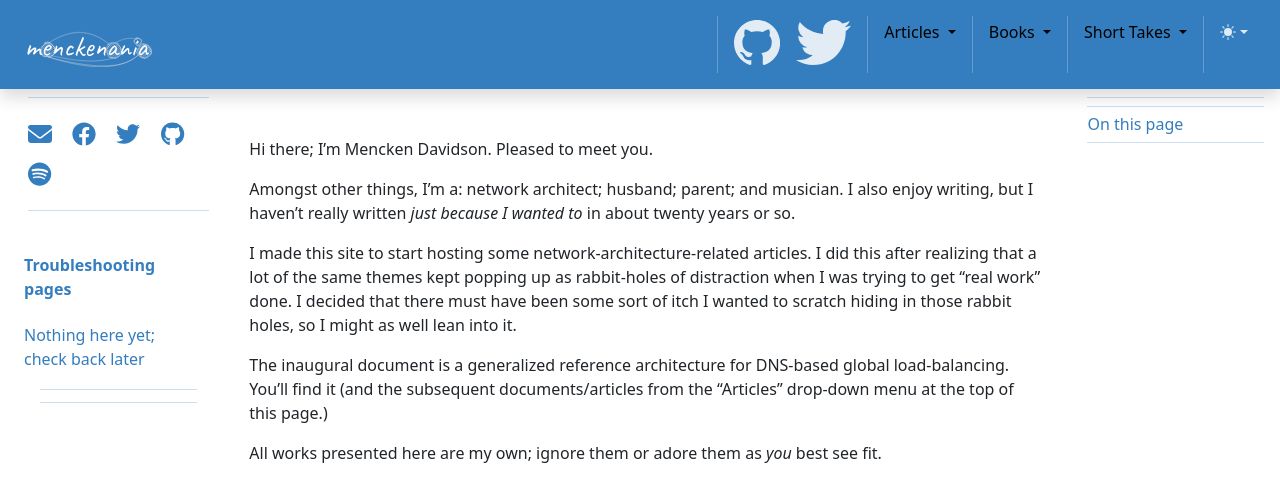
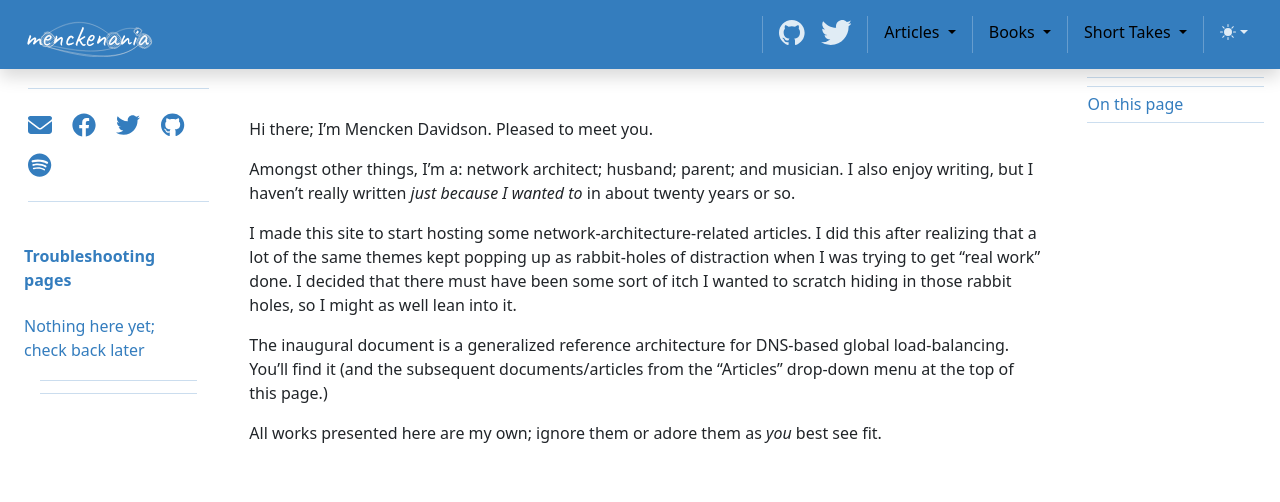
Before and after one commit to menckend/alpha, a Jekyll site: the page built from index.md, in a window 1280 px wide and 900 px high. Shown: the top 502 px of the window. Built offline with Jekyll 4.4.1, drawn with Linux system fonts in a browser that asks for light colours; nearby versions of some CDN libraries; library files that are not in the unit come from our copies.

Commit message:
Update newtemplate-header.html

```diff
--- a/_includes/newtemplate-header.html
+++ b/_includes/newtemplate-header.html
@@ -130,7 +130,7 @@
           <!-- Github icon/link -->
           <li class="nav-item col-6 col-lg-auto">
             <a class="nav-link py-2 px-0 px-lg-2" href="https://github.com/menckend/" target="_blank" rel="noopener">
-              <svg xmlns="http://www.w3.org/2000/svg"  height="45" class="navbar-nav-svg" viewBox="0 0 512 499.36" role="img">
+              <svg xmlns="http://www.w3.org/2000/svg"  height="25" class="navbar-nav-svg" viewBox="0 0 512 499.36" role="img">
               <title>GitHub</title>
               <path fill="currentColor" fill-rule="evenodd" d="M256 0C114.64 0 0 114.61 0 256c0 113.09 73.34 209 175.08 242.9 12.8 2.35 17.47-5.56 17.47-12.34 0-6.08-.22-22.18-.35-43.54-71.2 15.49-86.2-34.34-86.2-34.34-11.64-29.57-28.42-37.45-28.42-37.45-23.27-15.84 1.73-15.55 1.73-15.55 25.69 1.81 39.21 26.38 39.21 26.38 22.84 39.12 59.92 27.82 74.5 21.27 2.33-16.54 8.94-27.82 16.25-34.22-56.84-6.43-116.6-28.43-116.6-126.49 0-27.95 10-50.8 26.35-68.69-2.63-6.48-11.42-32.5 2.51-67.75 0 0 21.49-6.88 70.4 26.24a242.65 242.65 0 0 1 128.18 0c48.87-33.13 70.33-26.24 70.33-26.24 14 35.25 5.18 61.27 2.55 67.75 16.41 17.9 26.31 40.75 26.31 68.69 0 98.35-59.85 120-116.88 126.32 9.19 7.9 17.38 23.53 17.38 47.41 0 34.22-.31 61.83-.31 70.23 0 6.85 4.61 14.81 17.6 12.31C438.72 464.97 512 369.08 512 256.02 512 114.62 397.37 0 256 0z">
               </path>
@@ -142,7 +142,7 @@
           <!-- Twitter icon/link -->
           <li class="nav-item col-6 col-lg-auto">
             <a class="nav-link py-2 px-0 px-lg-2" href="https://twitter.com/totstroc" target="_blank" rel="noopener">
-              <svg xmlns="http://www.w3.org/2000/svg" height="45" class="navbar-nav-svg" viewBox="0 0 512 416.32" role="img">
+              <svg xmlns="http://www.w3.org/2000/svg" height="25" class="navbar-nav-svg" viewBox="0 0 512 416.32" role="img">
               <title>Twitter</title>
               <path fill="currentColor" d="M160.83 416.32c193.2 0 298.92-160.22 298.92-298.92 0-4.51 0-9-.2-13.52A214 214 0 0 0 512 49.38a212.93 212.93 0 0 1-60.44 16.6 105.7 105.7 0 0 0 46.3-58.19 209 209 0 0 1-66.79 25.37 105.09 105.09 0 0 0-181.73 71.91 116.12 116.12 0 0 0 2.66 24c-87.28-4.3-164.73-46.3-216.56-109.82A105.48 105.48 0 0 0 68 159.6a106.27 106.27 0 0 1-47.53-13.11v1.43a105.28 105.28 0 0 0 84.21 103.06 105.67 105.67 0 0 1-47.33 1.84 105.06 105.06 0 0 0 98.14 72.94A210.72 210.72 0 0 1 25 370.84a202.17 202.17 0 0 1-25-1.43 298.85 298.85 0 0 0 160.83 46.92">
               </path>
```
